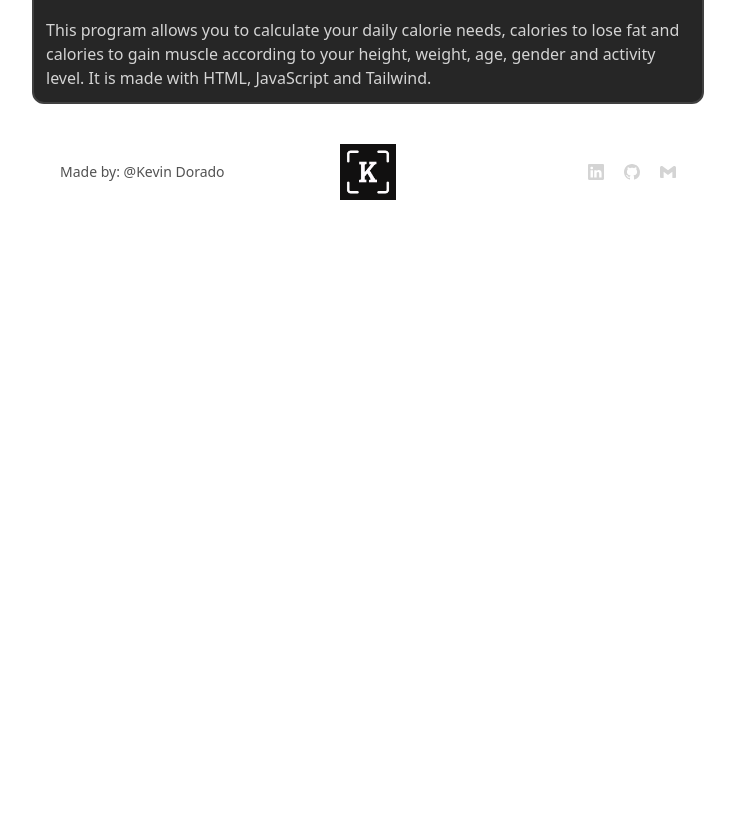
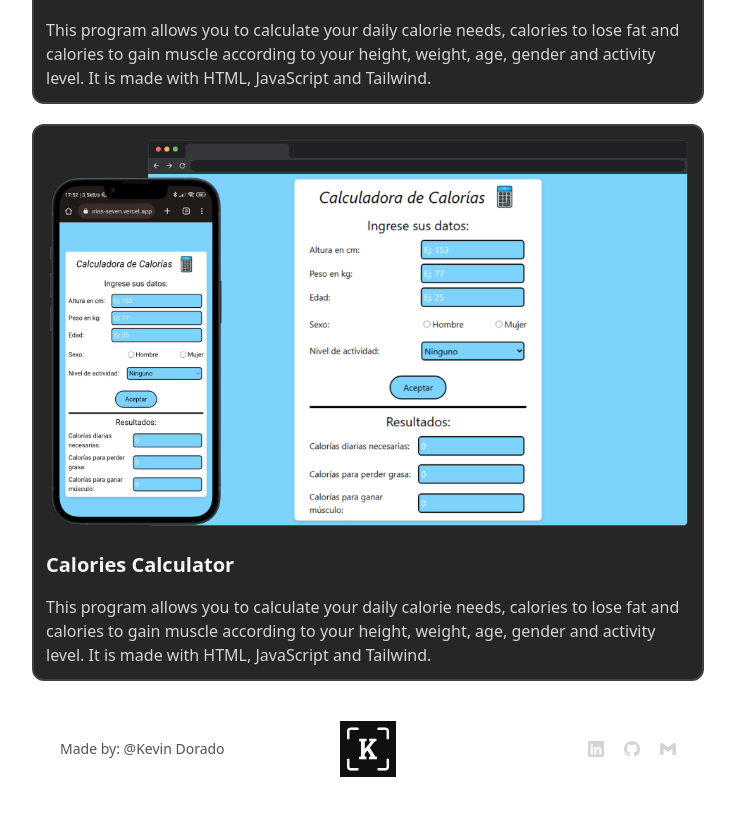
Before and after one commit to kevin-dorado/Porfolio, a React (Vite) app: page / in a window 1280 px wide. Shown: the part 2760-3575 px from the top of the page, without its empty margins (272-1007 px from the left). Before the commit the page ends 3000 px from the top, so only its background shows below. Built offline with nearby package versions, Linux system fonts and the light colour scheme.

Commit message:
Card Project

```diff
--- a/src/pages/home/Home.jsx
+++ b/src/pages/home/Home.jsx
@@ -32,6 +32,7 @@ return(
         <CardProject/>
         <CardProject/>
         <CardProject/>
+        <CardProject/>
     </section>
 </>
 )
```
